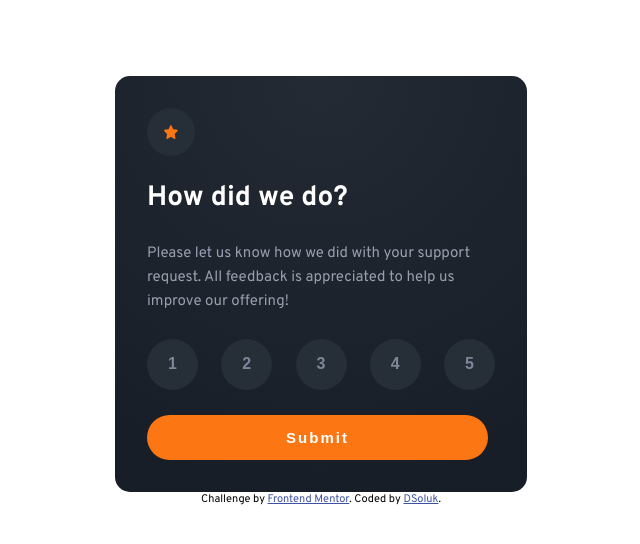
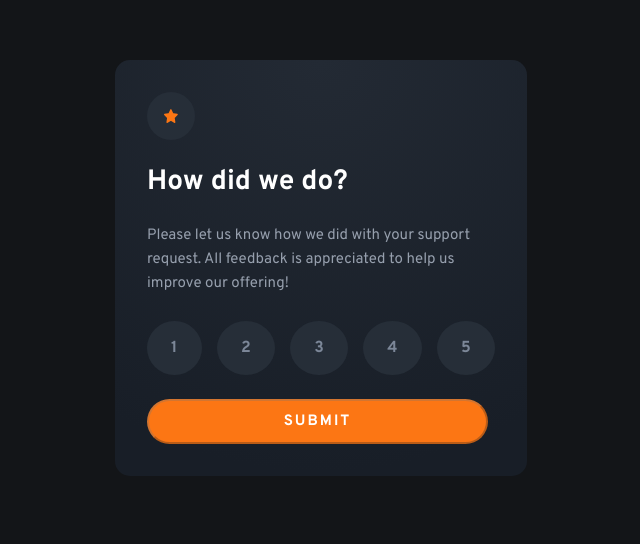
Before and after one commit to dsoluk/interactive-rating-component-main, a plain HTML site: page index.html in a window 1280 px wide. Shown: the part 132-676 px from the top of the page, without its empty margins (319-959 px from the left). Drawn offline with Linux system fonts and the light colour scheme.

Commit message:
feedback changes MADE

```diff
--- a/css/styles.css
+++ b/css/styles.css
@@ -18,6 +18,16 @@ h1,h2 {
   padding: 0;
 }
 
+button, input, select, textarea {
+  font-family: inherit;
+  font-size: 100%;
+}
+
+input, textarea, select {
+  -webkit-box-sizing: border-box;
+  box-sizing: border;
+}
+
 html,
 body {
   font-family: 'Overpass', sans-serif;
@@ -28,9 +38,12 @@ body {
   margin: 0;
 
   min-width: 375px;
+  max-width: 1440px;
+
+  background-color: #131518;
 }
 
-/* STRUCTURAL to allow for card to
+/* STRUCTURAL to allow for card to flip
 -------------------------------- */
 
 /* The flip card container - set the width and height to whatever you want. We have added the border property to demonstrate that the flip itself goes out of the box on hover (remove perspective if you don't want the 3D effect */
@@ -43,11 +56,11 @@ body {
   background: radial-gradient(98.96% 98.96% at 50% 0%, #232A34 0%, #181E27 100%);
   border-radius: 15px;
 
-  position: relative;
+  position: fixed;
   left: 50%;
   top: 50%;
-  margin-left: calc(-327px / 2);
-  margin-top: 180px;
+  margin-left: -163.5px;
+  margin-top: -180px;
 }
 
 @media screen and (min-width: 992px) {
@@ -55,7 +68,7 @@ body {
     width: 412px;
     height: 416px;
     margin-left: -206px;
-    margin-top: 208px;
+    margin-top: -208px;
   }
 }
 
@@ -68,7 +81,7 @@ body {
   transform-style: preserve-3d;
 }
 
-.flipCard { transform: rotateY(180deg);}  /*called from js*/
+.flipTheCard { transform: rotateY(180deg);}  /*called from js*/
 
 /* Position the front and back side */
 .rating-card, .thank-you-card {
@@ -106,8 +119,8 @@ body {
   text-align: center; }
 .attribution a { color: hsl(228, 45%, 44%); }
 
-/* Block components for Cards*/
-
+/* Block components for Cards
+-------------------------------*/
 
 .image-circle {
   width: 2.5rem;
@@ -185,44 +198,63 @@ button {
   font-weight: 700;
 }
 
-div > button {
-width: 42px;
-height: 42px;
+/* Styling for the 5 Radio buttons
+---------------------------------- */
+
+input[type="radio"] {
+	opacity: 0;
+	width: 0;
+  position: fixed;
+}
+
+input[type="radio"] + label {
+  display: inline-block;
+  font-weight: 700;
   font-size: 14px;
   line-height: 24px;
-text-align: center;
   letter-spacing: 0.175px;
   color: #7C8798;
   background: #262E38;
   border-radius: 50%;
-border: none;
+  padding: calc(42px - 24px - 24px / 2) 14px;
 }
 
 @media screen and (min-width: 992px) {
-  div > button {
-    width: 51px;
-height: 51px;
+  input[type="radio"] + label {
+    /* width: 51px; */
+    /* height: 51px; */
     font-size: 16px;
+    /* line-height:  */
     letter-spacing: 0.2px;
+    padding: calc(51px - 24px - 24px / 2) 24px;
   }
 }
-button[type=submit] {
+
+input[type="radio"]:hover + label {
+    color: #FFFFFF;
+    background-color: #7C8798;
+  }
+
+/* Styling for the SUBMIT button
+----------------------------- */
+
+#submit {
   font-size: 14px;
   line-height: 18px;
   letter-spacing: 1.86667px;
   color: #FFFFFF;
   background-color: #FC7614;
   border-radius: 22.5px;
-
+  text-transform: uppercase;
   width: 279px;
   height: 45px;
 }
+
 @media screen and (min-width: 992px) {
-  button[type=submit] {
+  #submit {
     font-size: 15px;
     line-height: 19px;
     letter-spacing: 2px;
-
     width: 341px;
   }
 }
@@ -232,10 +264,8 @@ button[type=submit] {
   background-color: #FFFFFF;
 }
 
-div > button:hover {
-  color: #FFFFFF;
-  background-color: #7C8798;
-}
+/* Thank you card styling
+--------------------- */
 
 .thank-you-card img {
   width: 144px;
--- a/index.html
+++ b/index.html
@@ -19,12 +19,11 @@
 </head>
 <body>
 
-  <!-- Rating state start -->
-  <div class="flip-card">
+  <main class="flip-card">
     <div class="flip-card-inner">
       <div class="rating-card">
         <div class="image-circle">
-          <img src="images/icon-star.svg" alt="star icon" width="40" height="40" loading="lazy">
+          <img src="images/icon-star.svg" alt="">
         </div>
 
         <h1>How did we do?</h1>
@@ -32,21 +31,23 @@
         <p class="support-question">Please let us know how we did with your support request. All feedback is appreciated
         to help us improve our offering!</p>
 
-        <div class="button-group-ratings">
-          <button type="button" value="1" id="btn1" onclick="rankSelected(btn1,1)">1</button>
-          <button type="button" value="2" id="btn2" onclick="rankSelected(btn2,2)">2</button>
-          <button type="button" value="3" id="btn3" onclick="rankSelected(btn3,3)">3</button>
-          <button type="button" value="4" id="btn4" onclick="rankSelected(btn4,4)">4</button>
-          <button type="button" value="5" id="btn5" onclick="rankSelected(btn5,5)">5</button>
-        </div>
-
-        <button type="submit" disabled id="submit" onclick="flipCard()">Submit</button>
-       </div> <!-- Rating state end -->
-
-      <!-- Thank you state start -->
+        <form class="button-group-ratings" action="" method="post">
+          <input type="radio" id="1" name="radios" value="1">
+          <label id="lbl1" for="1">1</label>
+          <input type="radio" id="2" name="radios" value="2">
+          <label id="lbl2" for="2">2</label>
+          <input type="radio" id="3" name="radios" value="3">
+          <label id="lbl3" for="3">3</label>
+          <input type="radio" id="4" name="radios" value="4">
+          <label id="lbl4" for="4">4</label>
+          <input type="radio" id="5" name="radios" value="5">
+          <label id="lbl5" for="5">5</label>
+        </form>
+        <button type="button" disabled id="submit">Submit</button>
+       </div>
 
       <div class="thank-you-card">
-        <img src="images/illustration-thank-you.svg" alt="thank you" width="162" height="108" loading="lazy">
+        <img src="images/illustration-thank-you.svg" alt="thank you">
 
         <div class="result-container">
           <p class="results-text">You selected <span id="rankResult"></span> out of 5</p>
@@ -56,14 +57,14 @@
 
         <p class="ty-text">We appreciate you taking the time to give a rating. If you ever need more support,
         don’t hesitate to get in touch!</p>
-      </div>  <!-- Thank you state end -->
+
+      </div>
     </div>
-  </div>
+  </main>
 
-
-  <div class="attribution">
+  <!-- <footer class="attribution">
     Challenge by <a href="https://www.frontendmentor.io?ref=challenge" target="_blank">Frontend Mentor</a>.
     Coded by <a href="#">DSoluk</a>.
-  </div>
+  </footer> -->
 </body>
 </html>
--- a/scripts.js
+++ b/scripts.js
@@ -1,27 +1,41 @@
-function rankSelected (btn,val) {
-    // change color and background color of the button
-    let rankObj = document.getElementById(btn.id);
+let submitBtn = document.getElementById("submit");
 
-    rankObj.style.backgroundColor =  "#FC7614";
-    rankObj.style.color = "#FFFFFF";
+//event listener for the main form of radio buttons for user to select rank
 
-    // activate the submit button so can be clicked
+document.forms[0].addEventListener('change', function(e) {
 
-    let submitBtn = document.getElementById("submit");
+  let target = e.target;
+  let rankBtn = document.querySelector("#lbl" + target.id);
 
-    submitBtn.disabled = false;
+  // change colours on rank buttons to show selected
 
-    // update result text with selected rank value
+  rankBtn.style.backgroundColor =  "#FC7614";
+  rankBtn.style.color = "#FFFFFF";
 
-    let resultText = document.getElementById("rankResult");
+  // activate the submit button
 
-    resultText.innerHTML = val;
-}
+  submitBtn.disabled = false;
+
+  // update result text with selected rank value
+
+  let resultText = document.getElementById("rankResult");
+
+  resultText.innerText = target.id;
+
+});
+
+//-------------------------------------------------------------
+
+// to flip the card showing thank you with rank selected...relies on listener=submitBtn
 
 function flipCard() {
   // flip the card to show thank you and results upon click
 
   let flipObj = document.querySelector(".flip-card .flip-card-inner");
 
-  flipObj.classList.toggle("flipCard");
+  flipObj.classList.toggle("flipTheCard");
 }
+
+// event listener for submit button.
+
+submitBtn.addEventListener("click", flipCard);
```
Lines whose indentation alone changed are shown as unchanged.
